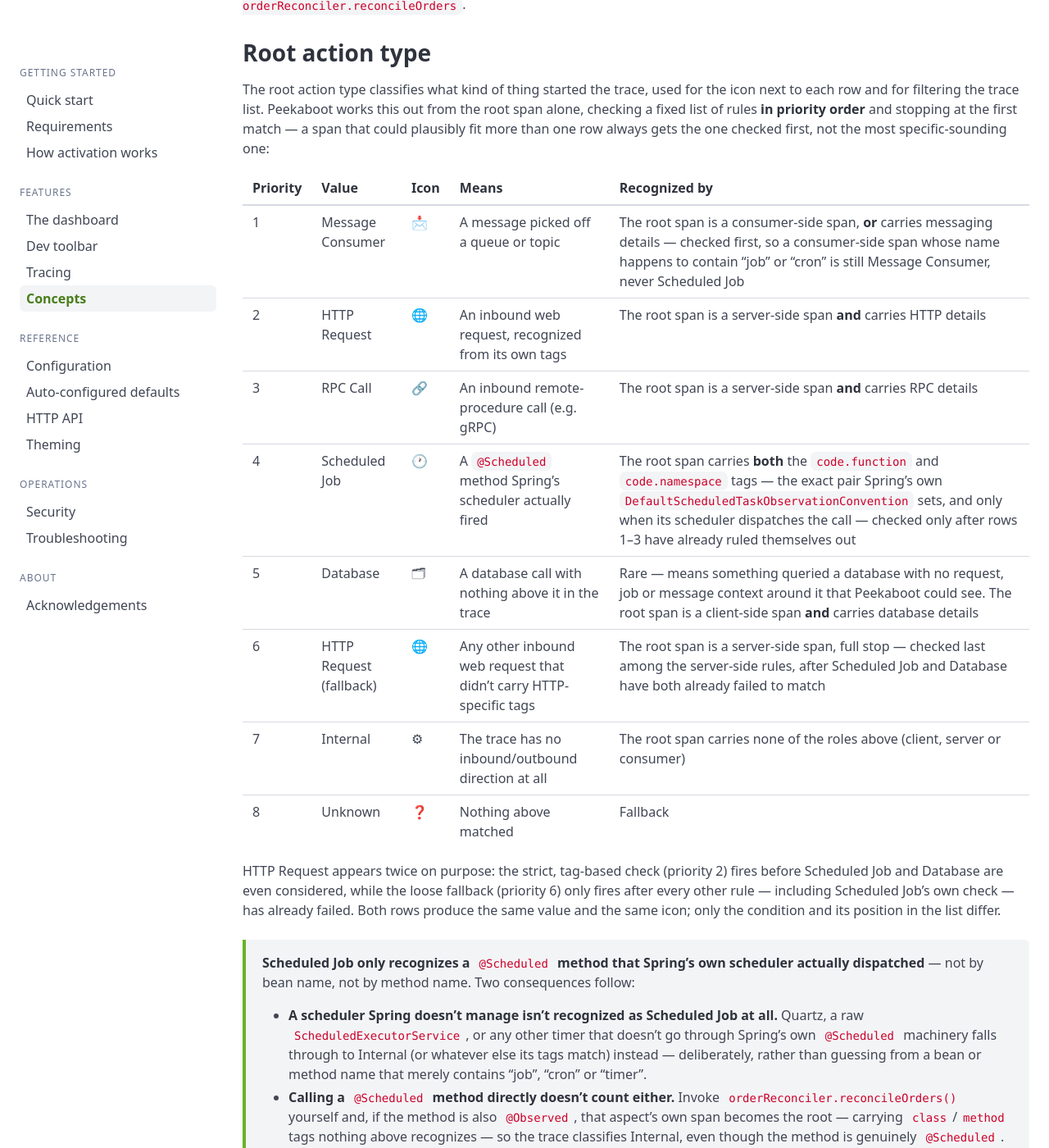
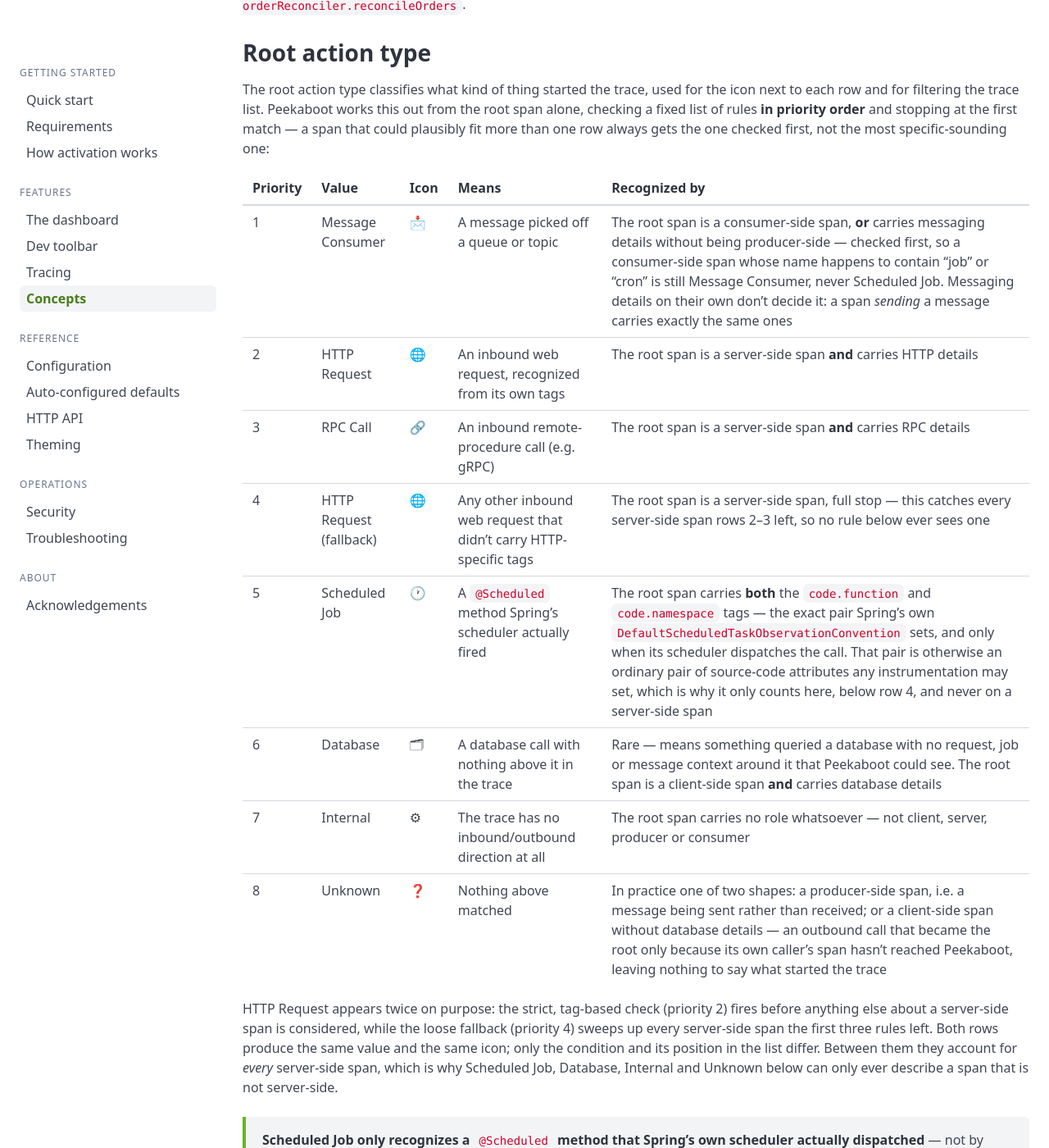
Before and after one commit to peekaboot-org/peekaboot-org.github.io, a Jekyll site: the page built from docs/concepts.md, in a window 1280 px wide and 1400 px high, scrolled down 739 px. Shown: the whole window at 82% size. Built offline with Jekyll 4.4.1, drawn with Linux system fonts in a browser that asks for light colours.

Commit message:
docs: correct the root action type priority table
Four fixes, two of them predating the code change that prompted this.

Already wrong: row 6 claimed the HTTP Request fallback was "checked
last among the server-side rules, after Scheduled Job and Database have
both already failed to match". Database requires a client-side span, so
it was never on the server-side path at all. Row 7 described Internal
as a span carrying "none of the roles above (client, server or
consumer)", which reads as though a producer-side span lands there; it
classifies Unknown.

Newly wrong: Message Consumer no longer accepts messaging details on a
producer-side span, and Scheduled Job is no longer consulted for a
server-side span, so the HTTP Request fallback now precedes both rather
than following them. Scheduled Job and Database move down one place
accordingly.

The list is faithful to the order the code checks in, and the trailing
paragraph now says why the two HTTP Request rows between them account
for every server-side span, which is what makes rows 5-8 exclusively
about spans that are not server-side. Unknown gets a description of
what actually reaches it, since it is now a meaningful destination
rather than an unreachable fallback.

```diff
--- a/docs/concepts.md
+++ b/docs/concepts.md
@@ -43,20 +43,22 @@
 
 | Priority | Value | Icon | Means | Recognized by |
 |---|---|---|---|---|
-| 1 | Message Consumer | 📩 | A message picked off a queue or topic | The root span is a consumer-side span, **or** carries messaging details &mdash; checked first, so a consumer-side span whose name happens to contain "job" or "cron" is still Message Consumer, never Scheduled Job |
+| 1 | Message Consumer | 📩 | A message picked off a queue or topic | The root span is a consumer-side span, **or** carries messaging details without being producer-side &mdash; checked first, so a consumer-side span whose name happens to contain "job" or "cron" is still Message Consumer, never Scheduled Job. Messaging details on their own don't decide it: a span *sending* a message carries exactly the same ones |
 | 2 | HTTP Request | 🌐 | An inbound web request, recognized from its own tags | The root span is a server-side span **and** carries HTTP details |
 | 3 | RPC Call | 🔗 | An inbound remote-procedure call (e.g. gRPC) | The root span is a server-side span **and** carries RPC details |
-| 4 | Scheduled Job | 🕐 | A `@Scheduled` method Spring's scheduler actually fired | The root span carries **both** the `code.function` and `code.namespace` tags &mdash; the exact pair Spring's own `DefaultScheduledTaskObservationConvention` sets, and only when its scheduler dispatches the call &mdash; checked only after rows 1&ndash;3 have already ruled themselves out |
-| 5 | Database | 🗂 | A database call with nothing above it in the trace | Rare &mdash; means something queried a database with no request, job or message context around it that Peekaboot could see. The root span is a client-side span **and** carries database details |
-| 6 | HTTP Request (fallback) | 🌐 | Any other inbound web request that didn't carry HTTP-specific tags | The root span is a server-side span, full stop &mdash; checked last among the server-side rules, after Scheduled Job and Database have both already failed to match |
-| 7 | Internal | ⚙ | The trace has no inbound/outbound direction at all | The root span carries none of the roles above (client, server or consumer) |
-| 8 | Unknown | ❓ | Nothing above matched | Fallback |
+| 4 | HTTP Request (fallback) | 🌐 | Any other inbound web request that didn't carry HTTP-specific tags | The root span is a server-side span, full stop &mdash; this catches every server-side span rows 2&ndash;3 left, so no rule below ever sees one |
+| 5 | Scheduled Job | 🕐 | A `@Scheduled` method Spring's scheduler actually fired | The root span carries **both** the `code.function` and `code.namespace` tags &mdash; the exact pair Spring's own `DefaultScheduledTaskObservationConvention` sets, and only when its scheduler dispatches the call. That pair is otherwise an ordinary pair of source-code attributes any instrumentation may set, which is why it only counts here, below row 4, and never on a server-side span |
+| 6 | Database | 🗂 | A database call with nothing above it in the trace | Rare &mdash; means something queried a database with no request, job or message context around it that Peekaboot could see. The root span is a client-side span **and** carries database details |
+| 7 | Internal | ⚙ | The trace has no inbound/outbound direction at all | The root span carries no role whatsoever &mdash; not client, server, producer or consumer |
+| 8 | Unknown | ❓ | Nothing above matched | In practice one of two shapes: a producer-side span, i.e. a message being sent rather than received; or a client-side span without database details &mdash; an outbound call that became the root only because its own caller's span hasn't reached Peekaboot, leaving nothing to say what started the trace |
 
 HTTP Request appears twice on purpose: the strict, tag-based check (priority 2) fires
-before Scheduled Job and Database are even considered, while the loose fallback (priority
-6) only fires after every other rule &mdash; including Scheduled Job's own check &mdash;
-has already failed. Both rows produce the same value and the same icon; only the
-condition and its position in the list differ.
+before anything else about a server-side span is considered, while the loose fallback
+(priority 4) sweeps up every server-side span the first three rules left. Both rows
+produce the same value and the same icon; only the condition and its position in the list
+differ. Between them they account for *every* server-side span, which is why Scheduled
+Job, Database, Internal and Unknown below can only ever describe a span that is not
+server-side.
 
 <div class="pk-callout" markdown="1">
 **Scheduled Job only recognizes a `@Scheduled` method that Spring's own scheduler
```
